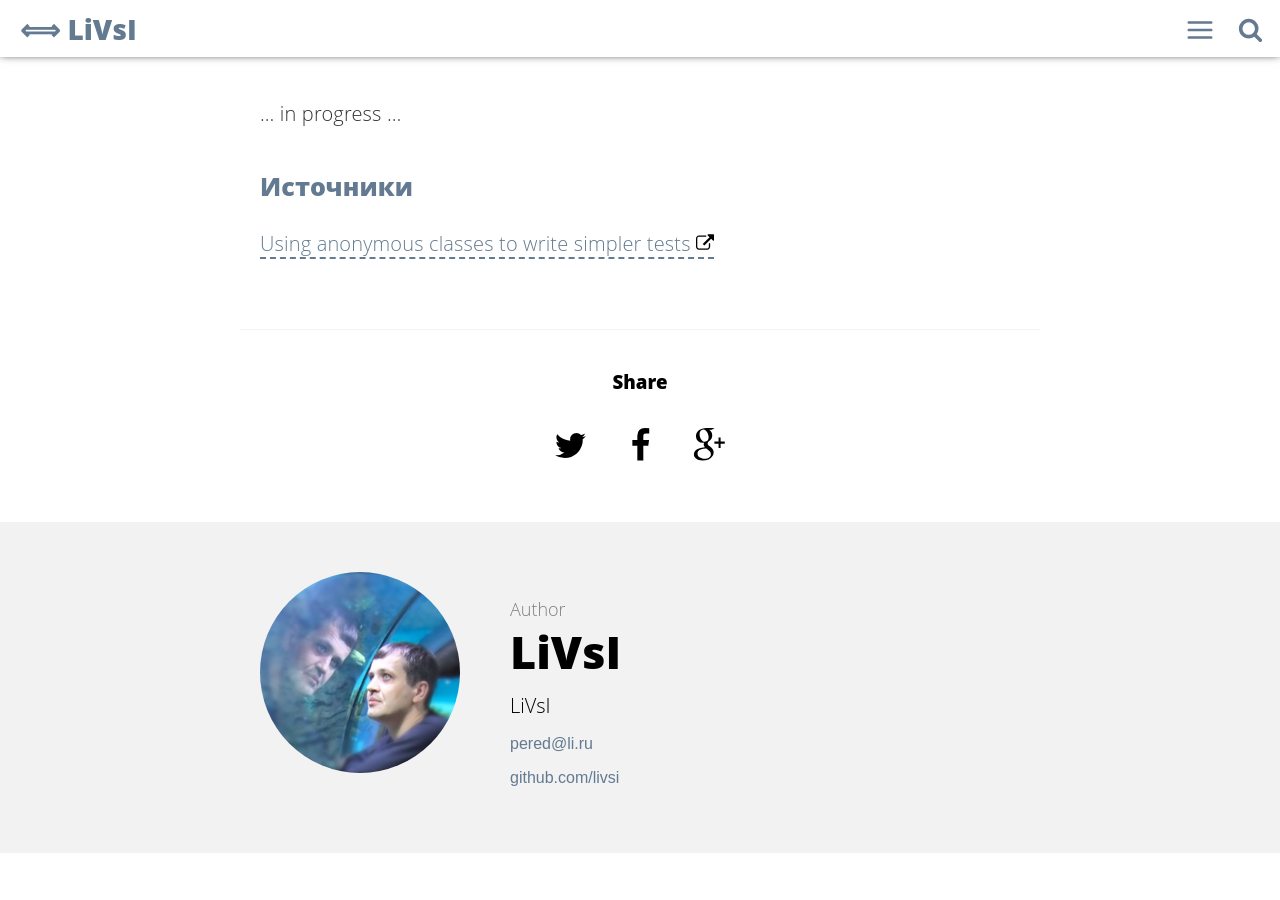
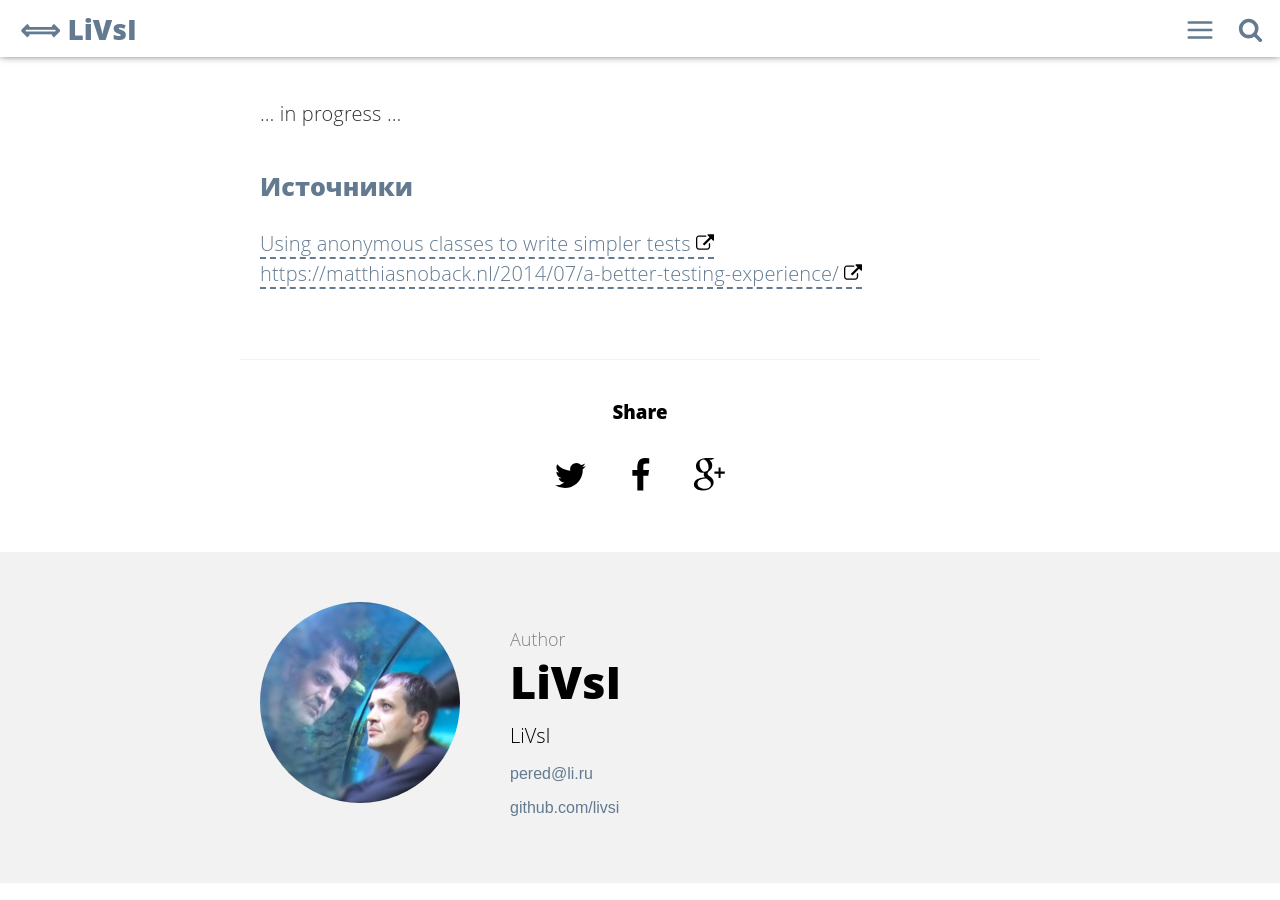
Before and after one commit to livsi/livsi.github.com, a Jekyll site: the page built from _posts/2019-12-02-unittests-in-php:-tips-and-tricks.md, in a window 1280 px wide and 900 px high, scrolled down 2544 px. Built offline with Jekyll 4.4.1, drawn with Linux system fonts in a browser that asks for light colours; comment, search, counter and statistics services are not loaded; some of the changed lines change nothing that is shown.

Commit message:
Add some source

```diff
--- a/_posts/2019-12-02-unittests-in-php:-tips-and-tricks.md
+++ b/_posts/2019-12-02-unittests-in-php:-tips-and-tricks.md
@@ -88,3 +88,4 @@ final class testSomeService extends TestCase
 ### Источники
 
 [Using anonymous classes to write simpler tests](https://mnapoli.fr/anonymous-classes-in-tests/)
+[https://matthiasnoback.nl/2014/07/a-better-testing-experience/](https://matthiasnoback.nl/2014/07/a-better-testing-experience/)
```
